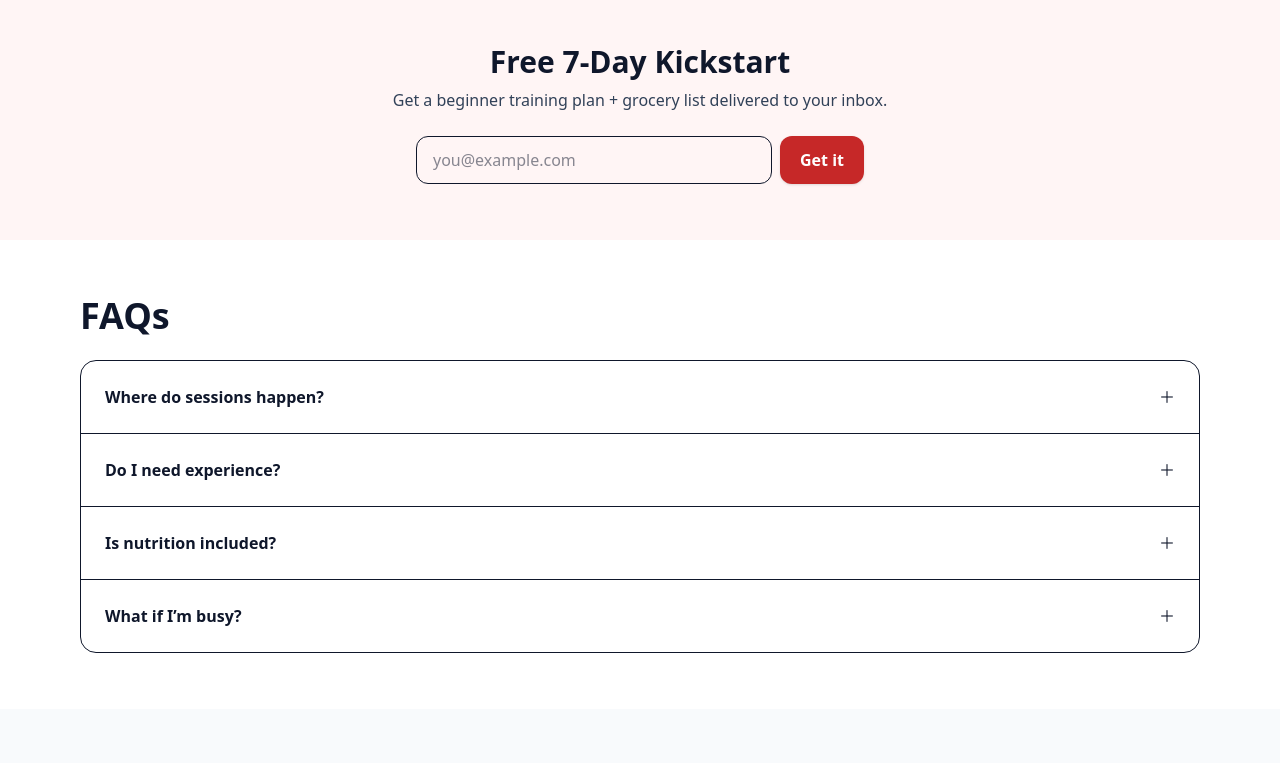
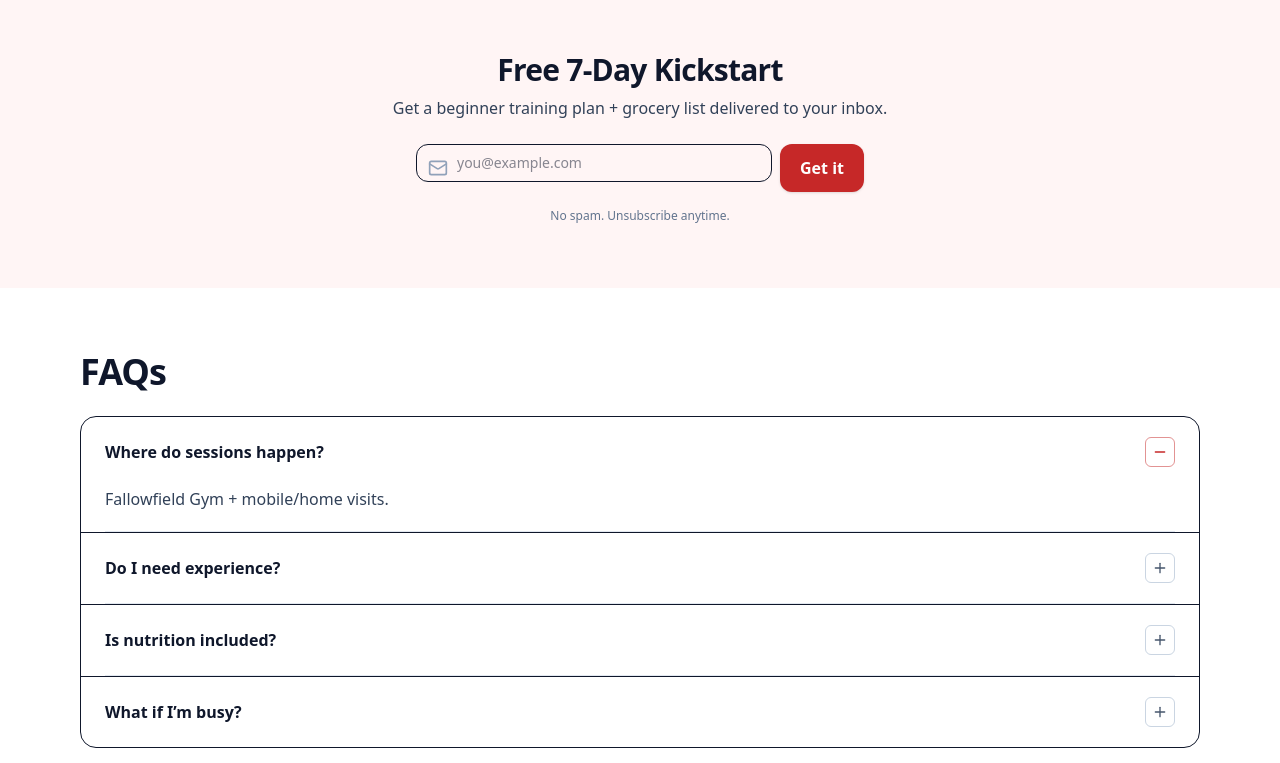
Before and after one commit to StephenCon/project-kizzle, a React (Vite) app: page / in a window 1280 px wide. Shown: the part 3280-4043 px from the top of the page. Built offline with nearby package versions, Linux system fonts and the light colour scheme.

Commit message:
refactor FAQ and LeadMagnet components for improved structure and animations

```diff
--- a/src/components/FAQ.tsx
+++ b/src/components/FAQ.tsx
@@ -1,26 +1,130 @@
+// src/components/home/FAQ.tsx
+import { useState, useId } from "react";
+import { motion, AnimatePresence, useReducedMotion } from "framer-motion";
+import type { Transition } from "framer-motion";
+import { Plus, Minus } from "lucide-react";
+
+/** ---------- Easing ---------- */
+const EASE_OUT: Transition["ease"] = [0.16, 1, 0.3, 1];
+
+/** ---------- Data ---------- */
+type QA = { q: string; a: string };
+const QAS: QA[] = [
+    { q: "Where do sessions happen?", a: "Fallowfield Gym + mobile/home visits." },
+    { q: "Do I need experience?", a: "No—plans are tailored to your current level." },
+    { q: "Is nutrition included?", a: "Yes, simple habit-based nutrition with weekly check-ins." },
+    { q: "What if I’m busy?", a: "We build around your schedule so it’s sustainable." },
+];
+
+/** ---------- Component ---------- */
 export default function FAQ() {
-    const qas: [string, string][] = [
-        ["Where do sessions happen?", "Fallowfield Gym + mobile/home visits."],
-        ["Do I need experience?", "No—plans are tailored to your current level."],
-        ["Is nutrition included?", "Yes, simple habit-based nutrition with weekly check-ins."],
-        ["What if I’m busy?", "We build around your schedule so it’s sustainable."],
-    ];
+    const [openIndex, setOpenIndex] = useState<number | null>(0);
+    const reduce = useReducedMotion();
+    const sectionId = useId();
+
+    const toggle = (idx: number) =>
+        setOpenIndex((cur) => (cur === idx ? null : idx));
+
+    const jsonLd = {
+        "@context": "https://schema.org",
+        "@type": "FAQPage",
+        "mainEntity": QAS.map(({ q, a }) => ({
+            "@type": "Question",
+            "name": q,
+            "acceptedAnswer": { "@type": "Answer", "text": a },
+        })),
+    };
+
     return (
-        <section className="py-14">
+        <section className="py-16" aria-labelledby={`${sectionId}-heading`}>
             <div className="mx-auto max-w-6xl px-4">
-                <h2 className="text-3xl md:text-4xl font-bold">FAQs</h2>
-                <div className="mt-6 divide-y rounded-2xl border">
-                    {qas.map(([q, a]) => (
-                        <details key={q} className="group p-6">
-                            <summary className="flex cursor-pointer list-none items-center justify-between">
-                                <span className="font-semibold">{q}</span>
-                                <span className="transition group-open:rotate-45">＋</span>
-                            </summary>
-                            <p className="mt-3 text-slate-700">{a}</p>
-                        </details>
-                    ))}
+                <h2
+                    id={`${sectionId}-heading`}
+                    className="text-3xl md:text-4xl font-extrabold tracking-tight"
+                >
+                    FAQs
+                </h2>
+
+                <div className="mt-6 divide-y rounded-2xl border bg-white">
+                    {QAS.map(({ q, a }, i) => {
+                        const open = openIndex === i;
+                        return (
+                            <div key={q} className="p-0">
+                                <button
+                                    type="button"
+                                    onClick={() => toggle(i)}
+                                    aria-expanded={open}
+                                    aria-controls={`${sectionId}-panel-${i}`}
+                                    className="w-full flex items-center justify-between gap-4 px-6 py-5 text-left focus:outline-none focus-visible:ring-2 focus-visible:ring-[#C62828]/50"
+                                >
+                                    <span className="font-semibold">{q}</span>
+                                    <span
+                                        className={[
+                                            "inline-flex items-center justify-center rounded-md border p-1.5",
+                                            open ? "border-[#C62828]/50" : "border-slate-300",
+                                        ].join(" ")}
+                                        aria-hidden
+                                    >
+                                        {open ? (
+                                            <Minus className="h-4 w-4 text-[#C62828]" />
+                                        ) : (
+                                            <Plus className="h-4 w-4 text-slate-600" />
+                                        )}
+                                    </span>
+                                </button>
+
+                                <AnimatePresence initial={false}>
+                                    {open && (
+                                        <motion.div
+                                            id={`${sectionId}-panel-${i}`}
+                                            key="content"
+                                            initial={{ height: 0, opacity: 0 }}
+                                            animate={{
+                                                height: "auto",
+                                                opacity: 1,
+                                                transition: {
+                                                    duration: reduce ? 0 : 0.35,
+                                                    ease: EASE_OUT,
+                                                },
+                                            }}
+                                            exit={{
+                                                height: 0,
+                                                opacity: 0,
+                                                transition: {
+                                                    duration: reduce ? 0 : 0.25,
+                                                    ease: EASE_OUT,
+                                                },
+                                            }}
+                                            className="overflow-hidden"
+                                        >
+                                            <div className="px-6 pb-5 pt-0">
+                                                <p className="text-slate-700">{a}</p>
+                                            </div>
+                                        </motion.div>
+                                    )}
+                                </AnimatePresence>
+                                {i < QAS.length - 1 && <div className="mx-6 h-px bg-slate-200" />}
+                            </div>
+                        );
+                    })}
+                </div>
+
+                {/* Optional CTA under FAQ */}
+                <div className="mt-8 text-sm text-slate-600">
+                    Still got questions?{" "}
+                    <a
+                        href="mailto:Kizzlept@gmail.com"
+                        className="font-semibold text-[#C62828] underline-offset-4 hover:underline focus:underline"
+                    >
+                        Kizzlept@gmail.com
+                    </a>
                 </div>
             </div>
+
+            {/* SEO: FAQPage structured data */}
+            <script
+                type="application/ld+json" dangerouslySetInnerHTML={{ __html: JSON.stringify(jsonLd) }}
+            />
         </section>
     );
 }
--- a/src/components/LeadMagnet.tsx
+++ b/src/components/LeadMagnet.tsx
@@ -1,29 +1,93 @@
+// src/components/home/LeadMagnet.tsx
 import PrimaryButton from "../components/ui/PrimaryButton";
+import { motion, useReducedMotion } from "framer-motion";
+import type { Variants, Transition } from "framer-motion";
+import { Mail } from "lucide-react";
+
+/** ---------- Easing ---------- */
+const EASE_OUT: Transition["ease"] = [0.16, 1, 0.3, 1];
+
+/** ---------- Variants ---------- */
+const sectionVariants: Variants = {
+    hidden: { opacity: 0, y: 12 },
+    visible: (c: { reduced: boolean }) => ({
+        opacity: 1,
+        y: 0,
+        transition: { duration: c.reduced ? 0 : 0.5, ease: EASE_OUT },
+    }),
+};
+
+const itemVariants: Variants = {
+    hidden: { opacity: 0, y: 10 },
+    visible: (c: { reduced: boolean }) => ({
+        opacity: 1,
+        y: 0,
+        transition: { duration: c.reduced ? 0 : 0.35, ease: EASE_OUT },
+    }),
+};
 
 export default function LeadMagnet() {
+    const reduce = useReducedMotion();
+
     return (
-        <section id="resources" className="py-14 bg-[#fff5f5]">
+        <motion.section
+            id="resources"
+            className="py-16 bg-[#fff5f5]"
+            initial="hidden"
+            whileInView="visible"
+            viewport={{ once: true, amount: 0.25 }}
+            variants={sectionVariants}
+            custom={{ reduced: !!reduce }}
+        >
             <div className="mx-auto max-w-6xl px-4 flex flex-col items-center text-center">
-                <h3 className="text-2xl md:text-3xl font-bold">Free 7-Day Kickstart</h3>
-                <p className="mt-2 max-w-2xl text-slate-700">
+                <motion.h3
+                    className="text-2xl md:text-3xl font-extrabold tracking-tight"
+                    variants={itemVariants}
+                    custom={{ reduced: !!reduce }}
+                >
+                    Free 7-Day Kickstart
+                </motion.h3>
+
+                <motion.p
+                    className="mt-2 max-w-2xl text-slate-700"
+                    variants={itemVariants}
+                    custom={{ reduced: !!reduce }}
+                >
                     Get a beginner training plan + grocery list delivered to your inbox.
-                </p>
-                <form
+                </motion.p>
+
+                <motion.form
                     className="mt-6 w-full max-w-md flex gap-2"
                     onSubmit={(e) => {
                         e.preventDefault();
                         alert("Subscribed! Replace with real integration.");
                     }}
+                    variants={itemVariants}
+                    custom={{ reduced: !!reduce }}
                 >
-                    <input
-                        type="email"
-                        required
-                        placeholder="you@example.com"
-                        className="flex-1 rounded-xl border px-4"
-                    />
+                    <div className="relative flex-1">
+                        <Mail
+                            className="absolute left-3 top-1/2 -translate-y-1/2 h-5 w-5 text-slate-400 pointer-events-none"
+                            aria-hidden
+                        />
+                        <input
+                            type="email"
+                            required
+                            placeholder="you@example.com"
+                            className="w-full rounded-xl border pl-10 pr-3 py-2 text-sm focus:ring-2 focus:ring-[#C62828]/50 focus:outline-none"
+                        />
+                    </div>
                     <PrimaryButton type="submit">Get it</PrimaryButton>
-                </form>
+                </motion.form>
+
+                <motion.div
+                    className="mt-4 text-xs text-slate-500"
+                    variants={itemVariants}
+                    custom={{ reduced: !!reduce }}
+                >
+                    No spam. Unsubscribe anytime.
+                </motion.div>
             </div>
-        </section>
+        </motion.section>
     );
 }
```
